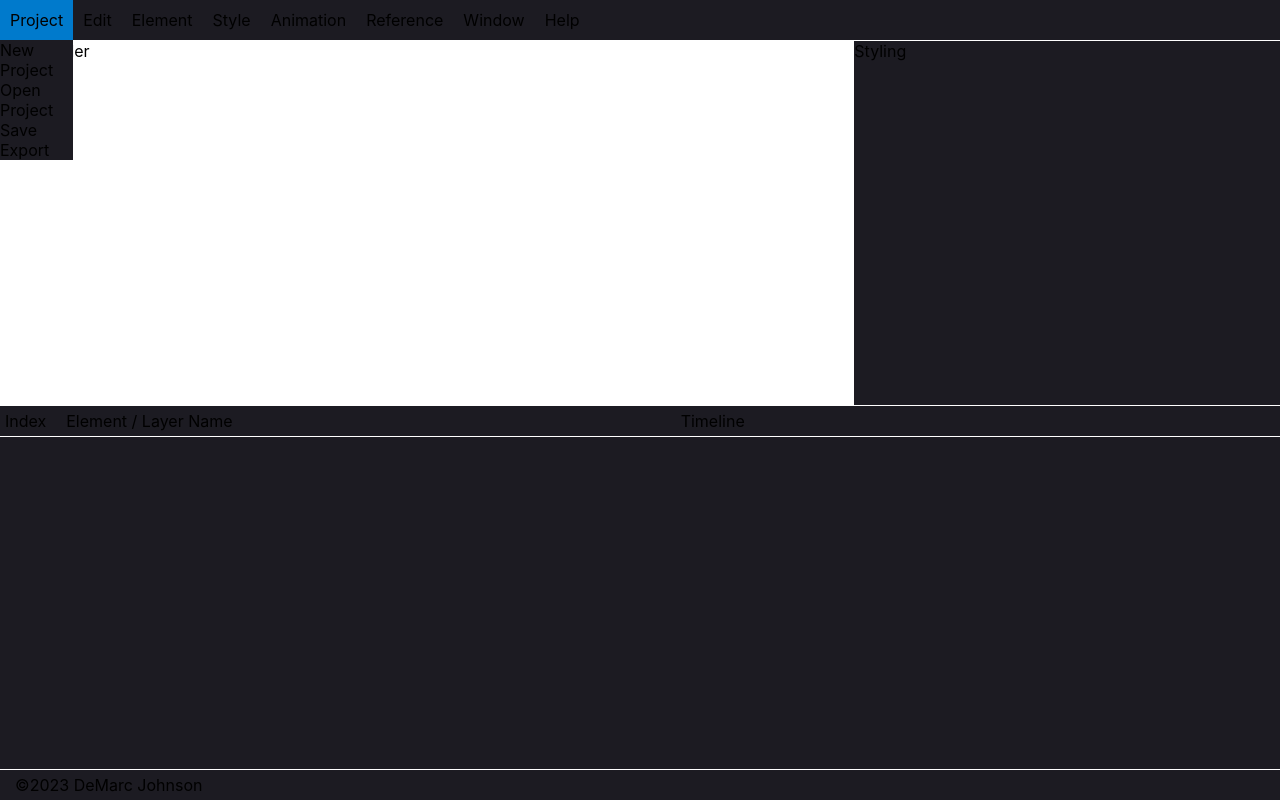
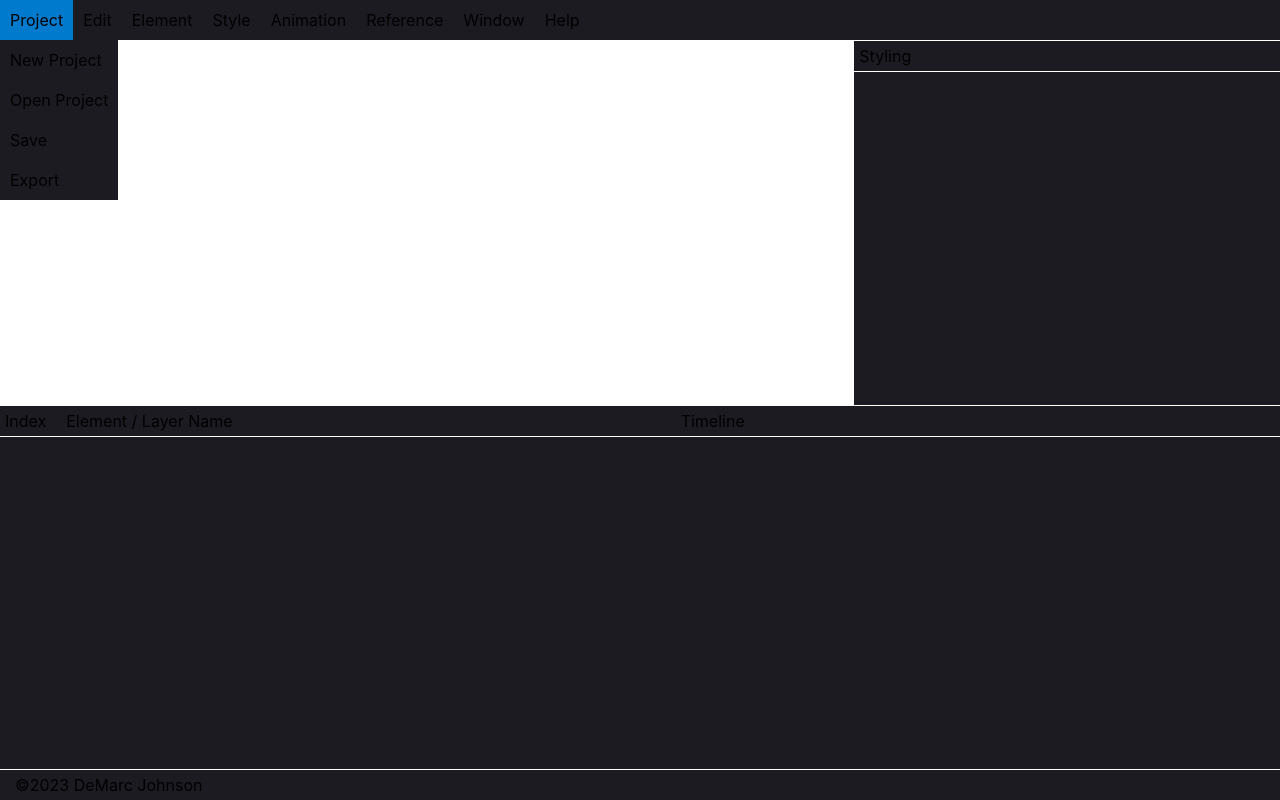
Before and after one commit to demarcj/css-composer-2, a React (Vite) app: page / in a window 1280 px wide. Built offline with nearby package versions, Linux system fonts and the light colour scheme.

Commit message:
added better menu stylings

```diff
--- a/src/components/layout/home.tsx
+++ b/src/components/layout/home.tsx
@@ -8,9 +8,19 @@ import {
 import styles from 'src/styles/home.module.css';
 
 export const Home: React.FC = () => {
+  const elements = [
+    {
+      order: 1,
+      id: `heyssssss`,
+      class: ``,
+      style: [{fontSize: `36px`}]
+    }
+  ];
   return (
     <div className={styles.home}>
-      <Menu />
+      <Menu
+        elements={elements}
+      />
       <div className={styles.main_styling_container}>
         <Main />
         <StylingStage />
--- a/src/components/layout/menu.tsx
+++ b/src/components/layout/menu.tsx
@@ -1,25 +1,84 @@
-import styles from "src/styles/menu.module.css"
+import { ElementModel } from 'src/interface'
+import styles from "src/styles/menu.module.css";
 
-export const Menu: React.FC = () => {
+export const Menu: React.FC<{elements: ElementModel[]}> = ({elements}) => {
   return (
     <header className={styles.menu}>
       <ul className={styles.menu_list}>
         <li>
-          Project
+          <div>Project</div>
           <ul>
-            <li>New Project</li>
-            <li>Open Project</li>
-            <li>Save</li>
-            <li>Export</li>
+            <li>
+              <div className={!!elements.length ? '' : styles.disabled}>New Project</div>
+            </li>
+            <li>
+              <div>Open Project</div>
+            </li>
+            <li>
+              <div>Save</div>
+              </li>
+            <li>
+              <div>Export</div>
+            </li>
           </ul>
         </li>
-        <li>Edit</li>
-        <li>Element</li>
-        <li>Style</li>
-        <li>Animation</li>
-        <li>Reference</li>
-        <li>Window</li>
-        <li>Help</li>
+        <li>
+          <div>Edit</div>
+          <ul>
+            <li>
+              <div>Delete Element</div>
+            </li>
+          </ul>
+        </li>
+        <li>
+          <div>Element</div>
+          <ul>
+            <li>
+              <div>New Text</div>
+            </li>
+          </ul>
+        </li>
+        <li>
+          <div>Style</div>
+          <ul>
+            <li>
+              <div>Font</div>
+              <ul>
+                <li>
+                  <div>Size</div>
+                </li>
+                <li>
+                  <div>Weight</div>
+                </li>
+              </ul>
+            </li>
+          </ul>
+        </li>
+        <li>
+          <div>Animation</div>
+        </li>
+        <li>
+          <div>Reference</div>
+        </li>
+        <li>
+          <div>Window</div>
+          <ul>
+            <li>
+              <div>Style</div>
+            </li>
+            <li>
+              <div>Layers</div>
+            </li>
+          </ul>
+        </li>
+        <li>
+          <div>Help</div>
+          <ul>
+            <li>
+              <div>About...</div>
+            </li>
+          </ul>
+        </li>
       </ul>
     </header>
   )
--- a/src/components/layout/styling_stage.tsx
+++ b/src/components/layout/styling_stage.tsx
@@ -3,7 +3,7 @@ import styles from "src/styles/styling_stage.module.css"
 export const StylingStage: React.FC = () => {
   return (
     <section className={styles.styling_stage}>
-      <div>Styling</div>
+      <div className={styles.header}>Styling</div>
     </section>
   )
 }
--- /dev/null
+++ b/src/interface/elements.tsx
@@ -0,0 +1,6 @@
+export type ElementModel = {
+  order: number;
+  id: string;
+  class: string;
+  style: any[]
+}
--- /dev/null
+++ b/src/interface/index.tsx
@@ -0,0 +1 @@
+export * from './elements';
--- a/src/styles/menu.module.css
+++ b/src/styles/menu.module.css
@@ -2,26 +2,41 @@
 
 .menu_list{ display: flex; }
 
-.menu_list > li{ padding: 10px; }
+.menu_list li div{ padding: 10px; }
 
 .menu_list li{
   cursor: pointer;
   position: relative;
   background-color: var(--bgc);
+  display: block;
+  white-space: nowrap;
 }
 
 .menu_list li:hover{
   background-color: var(--bgc-hover);
 }
 
-.menu_list > li:hover ul{
-  display: block;
+.menu_list li:hover > ul{
   position: absolute;
-  z-index: 1;
   top: 100%;
   left: 0;
+  min-width: 100%;
 }
 
-.menu_list > li ul{
+.menu_list li:hover > ul{
+  display: block;
+}
+
+.menu_list li:hover > ul ul{
+  left: 100%;
+  top: 0;
+}
+
+.menu_list li > ul{
   display: none;
 }
+
+.disabled{
+  color: black;
+  background-color: lightgray;
+}
--- a/src/styles/styling_stage.module.css
+++ b/src/styles/styling_stage.module.css
@@ -2,3 +2,8 @@
   height: 100%;
   border-left: 1px solid white;
 }
+
+.header{
+  border-bottom: 1px solid white;
+  padding: 5px;
+}
```
